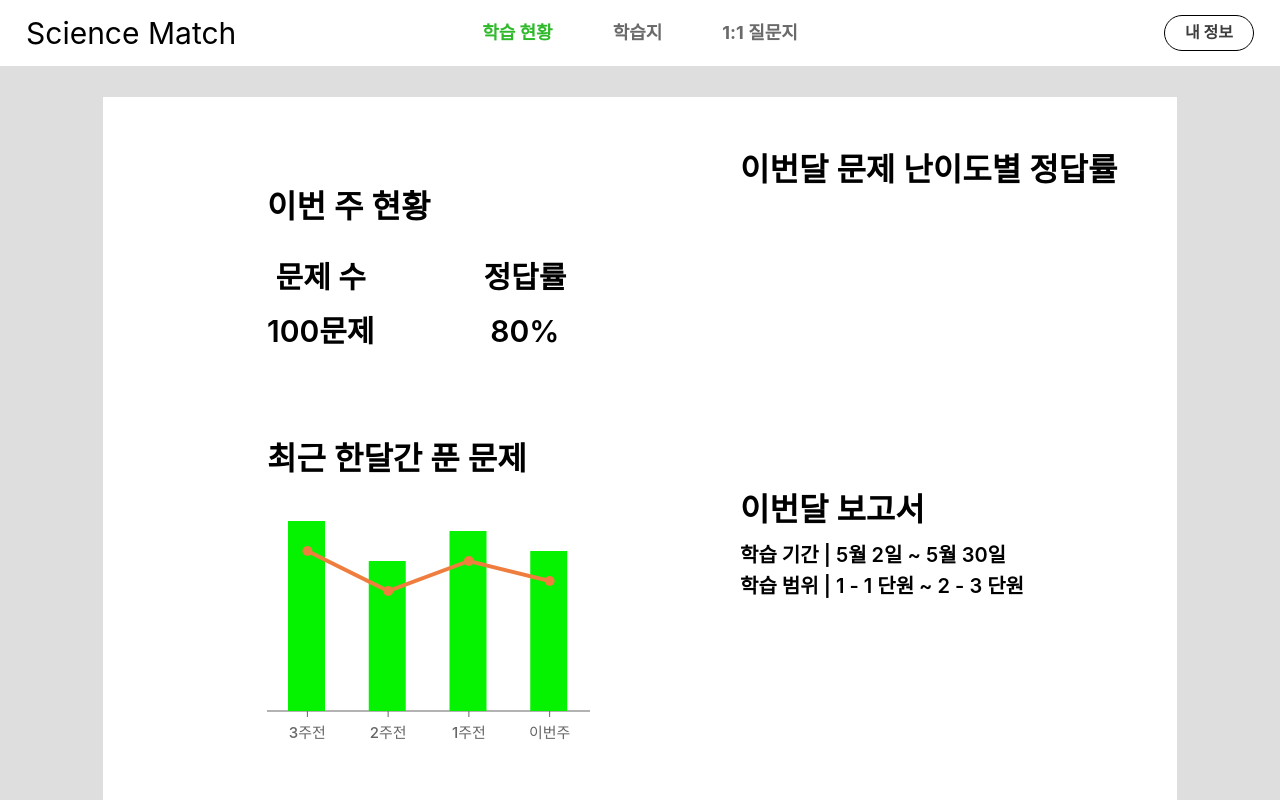
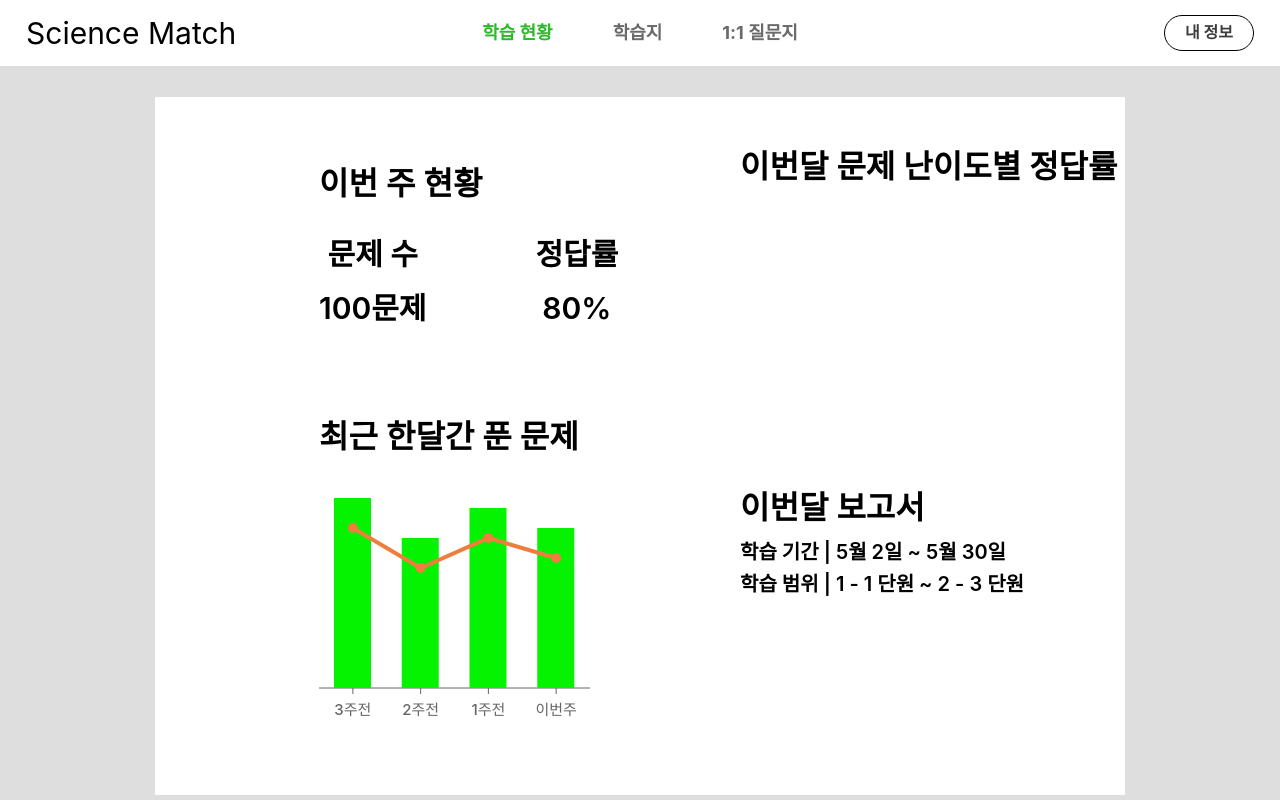
Before and after one commit to SCIENCE-MATCH/SCIENCE-MATCH-Client, a React (Create React App) app: page /student in a window 1280 px wide. Built offline with nearby package versions, Linux system fonts and the light colour scheme.

Commit message:
style: 레이아웃 조정 및 변경 내용 반영

```diff
--- a/src/components/Student/Info/StudMyPage.jsx
+++ b/src/components/Student/Info/StudMyPage.jsx
@@ -9,13 +9,6 @@ const StudMyPage = ({ handleClickChangePW }) => {
           <St.Category>이름</St.Category>
           <St.Info $isBold={false} $addBorder={false}>
             김학생
-          </St.Info>
-        </St.Contents>
-
-        <St.Contents>
-          <St.Category>학원 이름</St.Category>
-          <St.Info $isBold={false} $addBorder={false}>
-            최고학원
           </St.Info>
         </St.Contents>
 
@@ -55,8 +48,9 @@ export default StudMyPage;
 
 const St = {
   Wrapper: styled.section`
-    margin: 3.1rem 10.3rem;
-    padding: 7.5rem 0 35.8rem 11.3rem;
+    min-height: calc(100vh - 12.8rem);
+    margin: 3.1rem 15.5rem;
+    padding: 7.5rem 0 0 11.3rem;
 
     background-color: ${({ theme }) => theme.colors.headerBg};
   `,
@@ -87,6 +81,7 @@ const St = {
     ${({ $addBorder, theme }) =>
       $addBorder &&
       css`
+        margin: -0.7rem 0;
         padding: 0.7rem;
 
         border: 0.7rem solid ${theme.colors.mainColor};
--- a/src/components/Student/LearningStatus/LearningStatus.jsx
+++ b/src/components/Student/LearningStatus/LearningStatus.jsx
@@ -20,7 +20,8 @@ const St = {
     align-items: center;
     grid-template-columns: repeat(2, 1fr);
 
-    margin: 3.1rem 10.3rem;
+    min-height: calc(100vh - 12.8rem);
+    margin: 3.1rem 15.5rem;
 
     background-color: ${({ theme }) => theme.colors.headerBg};
   `,
--- a/src/components/Student/LearningStatus/LeftSide/WeeklyStatus.jsx
+++ b/src/components/Student/LearningStatus/LeftSide/WeeklyStatus.jsx
@@ -38,7 +38,7 @@ const St = {
     flex-direction: column;
     justify-content: center;
 
-    margin: 9.1rem 0 5.9rem 16.4rem;
+    margin: 5.1rem 0 5.9rem 16.4rem;
 
     gap: 9.1rem;
   `,
```
